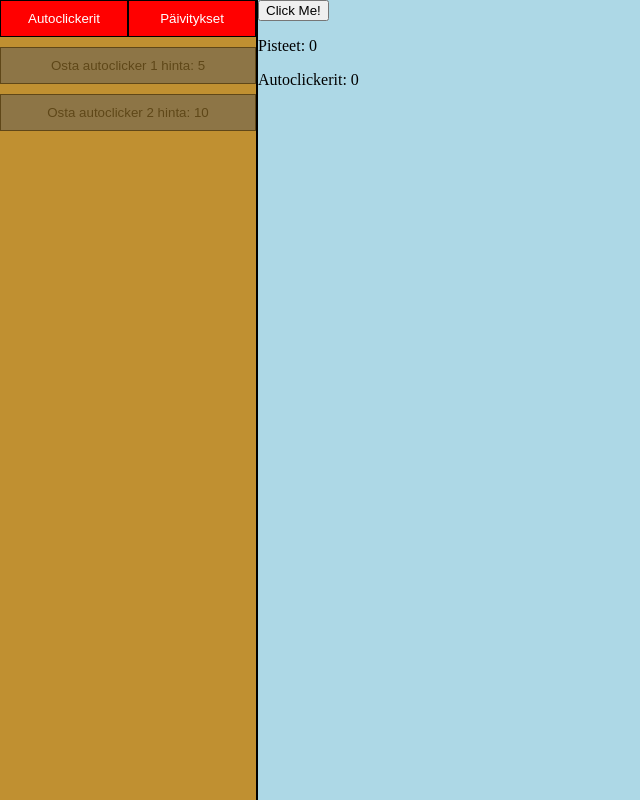
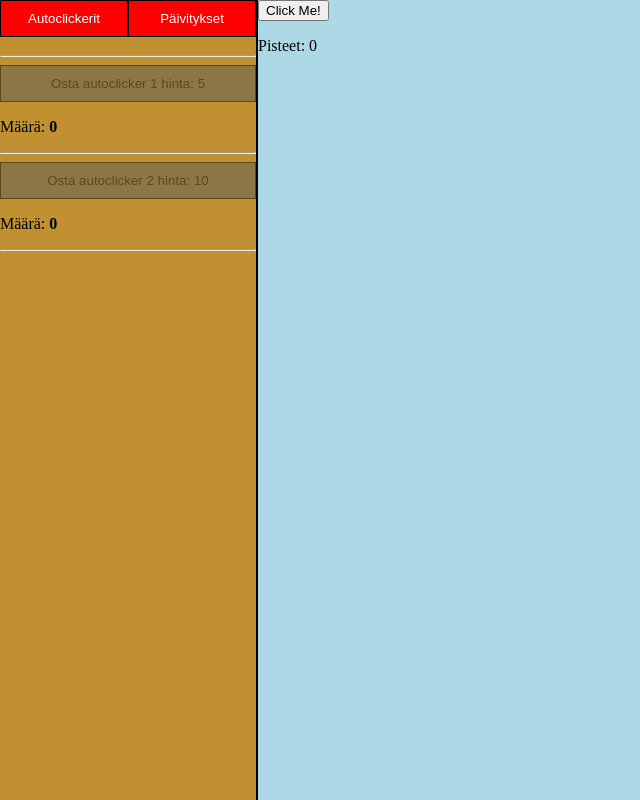
Before and after one commit to J0mppa/Web_teht3, a plain HTML site: page index.html in a window 1280 px wide. Both pictures are taken after a click on the button "Autoclickerit". Shown: the whole page, without its empty margins (0-640 px from the left). Drawn offline with Linux system fonts and the light colour scheme.

Commit message:
Tehty kaupoille omat divit

```diff
--- a/index.html
+++ b/index.html
@@ -12,18 +12,28 @@
                 <button type="button" class="autoclicker kauppa">Autoclickerit</button>
                 <button type="button" class="paivitys kauppa">Päivitykset</button>
             </div>
+            <hr>
+            <div id="paivityskauppa">
+                <button type="button" class="paivitykset paivitys_1">päivitys 1</button>
+                <button type="button" class="paivitykset paivitys_2">päivitys 2</button>
+            </div>
 
-            <button type="button" class="paivitykset paivitys_1">päivitys 1</button>
-            <button type="button" class="paivitykset paivitys_2">päivitys 2</button>
-            <button type="button" class="autoclickerit autoclickernappi_1">Osta autoclicker 1 hinta: <span id="hinta_autoclicker_1"></span></button>
-            <button type="button" class="autoclickerit autoclickernappi_2">Osta autoclicker 2 hinta: <span id="hinta_autoclicker_2"></span></button>
+            <div id="autoclickerkauppa">
+                <button type="button" class="autoclickerit autoclickernappi_1">Osta autoclicker 1 hinta: <span id="hinta_autoclicker_1"></span></button>
+                <p>Määrä: <strong id="maara_autoclicker_1"></strong></p>
+                <hr>
+                <button type="button" class="autoclickerit autoclickernappi_2">Osta autoclicker 2 hinta: <span id="hinta_autoclicker_2"></span></button>
+                <p>Määrä: <strong id="maara_autoclicker_2"></strong></p>
+                <hr>
+            </div>
+
+
         </div>
         <div id="pelialue">
             <button type="button" id="klikkausnappi">Click Me!</button>
 
 
-        <p>Pisteet: <span id="pisteet">0</span></p>
-        <p>Autoclickerit: <span id="autoclickermaara">0</span></p>
+            <p>Pisteet: <span id="pisteet">0</span></p>
         </div>
 
     </body>
--- a/main.js
+++ b/main.js
@@ -5,12 +5,17 @@ const pistelukema = document.querySelector("#pisteet");
 const autoclickerlukema = document.querySelector("#autoclickermaara");
 const paivitys_1_nappi = document.querySelector(".paivitys_1");
 const paivitys_2_nappi = document.querySelector(".paivitys_2");
-const autoclicker_kauppa = document.querySelector(".autoclicker");
-const paivitys_kauppa = document.querySelector(".paivitys");
+const autoclicker_kauppa_nappi = document.querySelector(".autoclicker");
+const paivitys_kauppa_nappi = document.querySelector(".paivitys");
 const autoclickernapit = document.querySelectorAll(".autoclickerit")
 const paivitysnapit = document.querySelectorAll(".paivitykset")
 const hinta_autoclicker_1 = document.querySelector("#hinta_autoclicker_1")
 const hinta_autoclicker_2 = document.querySelector("#hinta_autoclicker_2")
+const maara_autoclicker_1 = document.querySelector("#maara_autoclicker_1")
+const maara_autoclicker_2 = document.querySelector("#maara_autoclicker_2")
+const paivityskauppa = document.querySelector("#paivityskauppa")
+const autoclickerkauppa = document.querySelector("#autoclickerkauppa")
+
 
 
 let pisteet = 0;
@@ -28,7 +33,8 @@ const autoclickerit_lista = [
 
 
 function refresh() {
-    autoclickerlukema.textContent = autoclickerit_lista[0].tiedot.maara;
+    maara_autoclicker_1.textContent = autoclickerit_lista[0].tiedot.maara;
+    maara_autoclicker_2.textContent = autoclickerit_lista[1].tiedot.maara;
     hinta_autoclicker_1.textContent = autoclickerit_lista[0].tiedot.hinta;
     hinta_autoclicker_2.textContent = autoclickerit_lista[1].tiedot.hinta;
     lisaa_autoclickerpisteet();
@@ -102,22 +108,14 @@ autoclickernappi_1.addEventListener("click", () =>{
 autoclickernappi_2.addEventListener("click", () =>{
     osta_autoclicker("autoclicker2");
 });
-autoclicker_kauppa.addEventListener("click", () =>{
-    for (const napit of autoclickernapit){
-        napit.classList.remove("show");
-    }
-    for (const napit of paivitysnapit){
-        napit.classList.remove("show");
-    }
+autoclicker_kauppa_nappi.addEventListener("click", () =>{
+    autoclickerkauppa.classList.remove("show");
+    paivityskauppa.classList.remove("show");
 
 });
-paivitys_kauppa.addEventListener("click", () =>{
-    for (const napit of autoclickernapit){
-        napit.classList.add("show");
-    }
-    for (const napit of paivitysnapit){
-        napit.classList.add("show");
-    }
+paivitys_kauppa_nappi.addEventListener("click", () =>{
+    autoclickerkauppa.classList.add("show");
+    paivityskauppa.classList.add("show");
 });
 
 setInterval(() => {
--- a/style.css
+++ b/style.css
@@ -35,7 +35,6 @@ button{
 }
 
 .paivitykset{
-    display: none;
     background-color: red;
     border: 1px solid black;
     color: white;
@@ -46,9 +45,6 @@ button{
     width: 100%;
 }
 
-.paivitykset.show{
-    display:block;
-}
 
 .paivitykset.disable{
     color: rgb(0, 0, 0);
@@ -57,7 +53,6 @@ button{
 }
 
 .autoclickerit{
-    display: block;
     background-color: red;
     border: 1px solid black;
     color: white;
@@ -69,12 +64,25 @@ button{
 
 }
 
-.autoclickerit.show{
-    display:none;
-}
 
 .autoclickerit.disable{
     color: rgb(0, 0, 0);
     background-color: rgb(92, 92, 92);
     opacity: 50%;
 }
+
+#paivityskauppa{
+    display: none;
+}
+
+#paivityskauppa.show{
+    display: block;
+}
+
+#autoclickerkauppa{
+    display: block;
+}
+
+#autoclickerkauppa.show{
+    display: none;
+}
```
